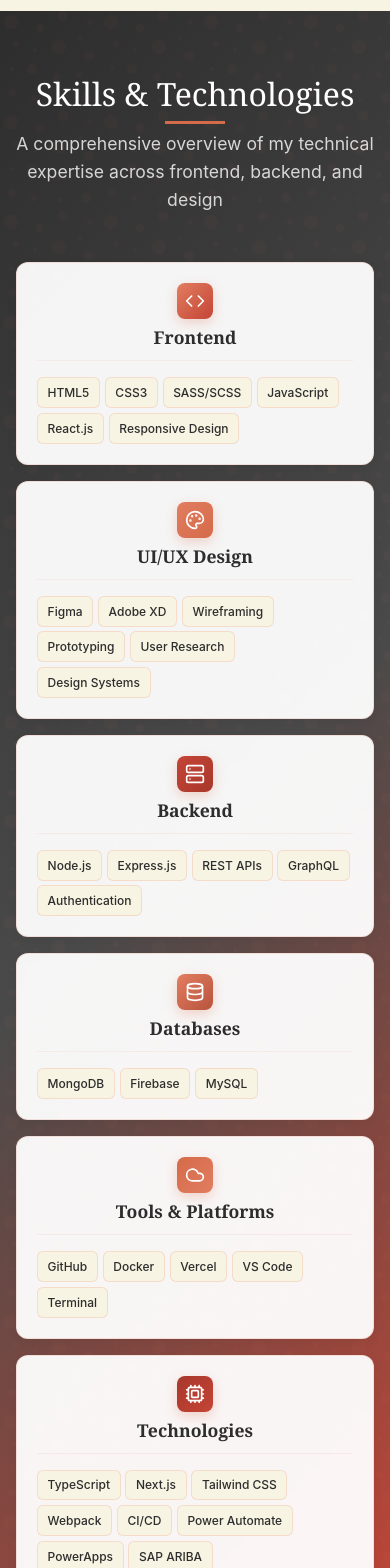
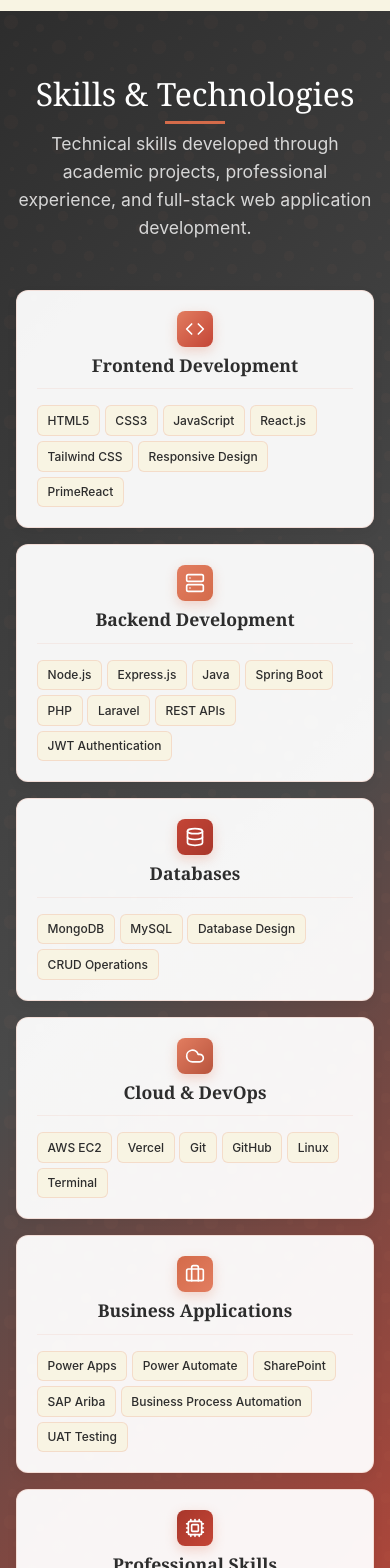
Before and after one commit to erazane/Nazeera-Portfolio, a React (Create React App) app: page / in a window 390 px wide. Shown: the part 2300-3868 px from the top of the page. Built offline with nearby package versions, Linux system fonts and the light colour scheme.

Commit message:
feat: add certificate image lightbox, update skill categories, and optimize responsive carousel layout

```diff
--- a/src/components/Certificates.js
+++ b/src/components/Certificates.js
@@ -1,4 +1,4 @@
-import React from 'react';
+import React, { useState } from 'react';
 import { Award, ExternalLink, Calendar, Building, Star, Zap, Trophy } from 'lucide-react';
 
 const Certificates = () => {
@@ -81,7 +81,16 @@
       default: return '#2a5d67';
     }
   };
-
+  const [lightboxOpen, setLightboxOpen] = useState(false);
+  const [lightboxImg, setLightboxImg] = useState('');
+  const openLightbox = (src) => {
+    setLightboxImg(src);
+    setLightboxOpen(true);
+  };
+  const closeLightbox = () => {
+    setLightboxOpen(false);
+    setLightboxImg('');
+  };
   return (
     <div className="certificates-section-wrapper">
       <style>{`
@@ -110,6 +119,45 @@
         }
         .cert-pdf-link:hover {
           background: var(--midcentury-orange);
+        }
+        /* Responsive grids */
+        .featured-grid, .certificates-grid {
+          display: grid;
+          grid-template-columns: repeat(auto-fit, minmax(260px, 1fr));
+          gap: 1.5rem;
+        }
+        .cert-card, .featured-cert-card {
+          background: white;
+          padding: 1rem;
+          border-radius: 12px;
+          box-shadow: 0 4px 6px rgba(0,0,0,0.1);
+          display: flex;
+          flex-direction: column;
+          align-items: center;
+          text-align: center;
+        }
+        /* Lightbox modal */
+        .lightbox {
+          position: fixed;
+          inset: 0;
+          background: rgba(0,0,0,0.9);
+          display: flex;
+          align-items: center;
+          justify-content: center;
+          z-index: 2000;
+        }
+        .lightbox img {
+          max-width: 90vw;
+          max-height: 90vh;
+          border-radius: 8px;
+        }
+        .lightbox-close {
+          position: absolute;
+          top: 20px;
+          right: 30px;
+          font-size: 2rem;
+          color: #fff;
+          cursor: pointer;
         }
       `}</style>
       <section id="certificates" className="certificates-section">
@@ -140,7 +188,7 @@
                   {cert.image && cert.image.endsWith('.pdf') ? (
                     <a href={cert.image} target="_blank" rel="noopener noreferrer" className="cert-pdf-link">View Document</a>
                   ) : (
-                    <img src={cert.image} alt={cert.title} className="cert-image" />
+                    <img src={cert.image} alt={cert.title} className="cert-image" onClick={() => openLightbox(cert.image)} style={{ cursor: 'pointer' }} />
                   )}
                   <div className="cert-badge">
                     <Award size={20} />
@@ -176,16 +224,6 @@
                       <span key={index} className="skill-tag">{skill}</span>
                     ))}
                   </div>
-
-                  <a
-                    href={cert.link}
-                    target="_blank"
-                    rel="noopener noreferrer"
-                    className="cert-link"
-                  >
-                    <ExternalLink size={16} />
-                    View Certificate
-                  </a>
                 </div>
               ))}
             </div>
@@ -207,7 +245,7 @@
                   {cert.image && cert.image.endsWith('.pdf') ? (
                     <a href={cert.image} target="_blank" rel="noopener noreferrer" className="cert-pdf-link">View Document</a>
                   ) : (
-                    <img src={cert.image} alt={cert.title} className="cert-image" />
+                    <img src={cert.image} alt={cert.title} className="cert-image" onClick={() => openLightbox(cert.image)} style={{ cursor: 'pointer' }} />
                   )}
                   <div className="cert-header">
                     <div className="cert-icon">
@@ -245,7 +283,15 @@
 
         </div>
       </section>
+      {lightboxOpen && (
+        <div className="lightbox" onClick={closeLightbox}>
+          <span className="lightbox-close" onClick={closeLightbox}>&times;</span>
+          <img src={lightboxImg} alt="Certificate" />
+        </div>
+      )}
     </div>
+
+
   );
 };
 
--- a/src/components/Projects.js
+++ b/src/components/Projects.js
@@ -61,7 +61,7 @@
         <div className="embla__viewport" ref={emblaRef}>
           <div className="embla__container">
             {projects.map((project) => (
-              <div className="embla__slide" key={project.id} style={{ flex: '0 0 33.333%' }}>
+              <div className="embla__slide" key={project.id}>
                 <div className="card">
                   <div style={{
                     height: '200px',
--- a/src/components/Skills.js
+++ b/src/components/Skills.js
@@ -1,37 +1,87 @@
 import React from 'react';
-import { Code, Palette, Database, Cloud, Server, Cpu } from 'lucide-react';
+import {
+  Code,
+  Database,
+  Server,
+  Cloud,
+  Cpu,
+  Briefcase
+} from 'lucide-react';
 
 const Skills = () => {
   const skillCategories = [
     {
       icon: <Code size={20} />,
-      title: "Frontend",
-      skills: ["HTML5", "CSS3", "SASS/SCSS", "JavaScript", "React.js", "Responsive Design"]
-    },
-    {
-      icon: <Palette size={20} />,
-      title: "UI/UX Design",
-      skills: ["Figma", "Adobe XD", "Wireframing", "Prototyping", "User Research", "Design Systems"]
+      title: 'Frontend Development',
+      skills: [
+        'HTML5',
+        'CSS3',
+        'JavaScript',
+        'React.js',
+        'Tailwind CSS',
+        'Responsive Design',
+        'PrimeReact'
+      ]
     },
     {
       icon: <Server size={20} />,
-      title: "Backend",
-      skills: ["Node.js", "Express.js", "REST APIs", "GraphQL", "Authentication"]
+      title: 'Backend Development',
+      skills: [
+        'Node.js',
+        'Express.js',
+        'Java',
+        'Spring Boot',
+        'PHP',
+        'Laravel',
+        'REST APIs',
+        'JWT Authentication'
+      ]
     },
     {
       icon: <Database size={20} />,
-      title: "Databases",
-      skills: ["MongoDB", "Firebase" , "MySQL"]
+      title: 'Databases',
+      skills: [
+        'MongoDB',
+        'MySQL',
+        'Database Design',
+        'CRUD Operations'
+      ]
     },
     {
       icon: <Cloud size={20} />,
-      title: "Tools & Platforms",
-      skills: ["GitHub", "Docker", "Vercel", "VS Code", "Terminal"]
+      title: 'Cloud & DevOps',
+      skills: [
+        'AWS EC2',
+        'Vercel',
+        'Git',
+        'GitHub',
+        'Linux',
+        'Terminal'
+      ]
+    },
+    {
+      icon: <Briefcase size={20} />,
+      title: 'Business Applications',
+      skills: [
+        'Power Apps',
+        'Power Automate',
+        'SharePoint',
+        'SAP Ariba',
+        'Business Process Automation',
+        'UAT Testing'
+      ]
     },
     {
       icon: <Cpu size={20} />,
-      title: "Technologies",
-      skills: ["TypeScript", "Next.js", "Tailwind CSS", "Webpack", "CI/CD", "Power Automate", "PowerApps", "SAP ARIBA"]
+      title: 'Professional Skills',
+      skills: [
+        'Problem Solving',
+        'Requirements Gathering',
+        'Client Communication',
+        'Agile Development',
+        'Full Stack Development',
+        'System Documentation'
+      ]
     }
   ];
 
@@ -40,26 +90,33 @@
       <section id="skills" className="skills-section">
         <div className="skills-container">
           <h2>Skills & Technologies</h2>
+
           <p className="skills-subtitle">
-            A comprehensive overview of my technical expertise across frontend, backend, and design
+            Technical skills developed through academic projects,
+            professional experience, and full-stack web application
+            development.
           </p>
 
-          {/* Compact Skills Grid */}
           <div className="skills-grid-compact">
-            {skillCategories.map((category, index) => (
-              <div key={category.title} className="skill-category-compact">
-                {/* Header with Icon */}
+            {skillCategories.map((category) => (
+              <div
+                key={category.title}
+                className="skill-category-compact"
+              >
                 <div className="skill-header-compact">
                   <div className="skill-icon-wrapper-compact">
                     {category.icon}
                   </div>
+
                   <h3>{category.title}</h3>
                 </div>
 
-                {/* Skills List */}
                 <div className="skills-list-compact">
                   {category.skills.map((skill) => (
-                    <span key={skill} className="skill-tag-compact">
+                    <span
+                      key={skill}
+                      className="skill-tag-compact"
+                    >
                       {skill}
                     </span>
                   ))}
--- a/src/index.css
+++ b/src/index.css
@@ -732,25 +732,26 @@
 }
 
 .embla__slide {
-  flex: 0 0 33.333%;
-  /* 3 slides on large screens */
+  flex: 0 0 100%;
+  /* 1 slide on mobile */
   min-width: 0;
   padding: 0 0.75rem;
 }
 
-@media (min-width: 768px) {
+@media (min-width: 640px) {
   .embla__slide {
-    flex: 0 0 33.333%;
-    /* keep 3 slides on tablet and larger */
+    flex: 0 0 50%;
+    /* 2 slides on small tablets */
   }
 }
 
-@media (max-width: 768px) {
+@media (min-width: 1024px) {
   .embla__slide {
     flex: 0 0 33.333%;
-    /* keep 3 slides on mobile */
+    /* 3 slides on larger screens */
   }
 }
+
 
 
 .card {
```
